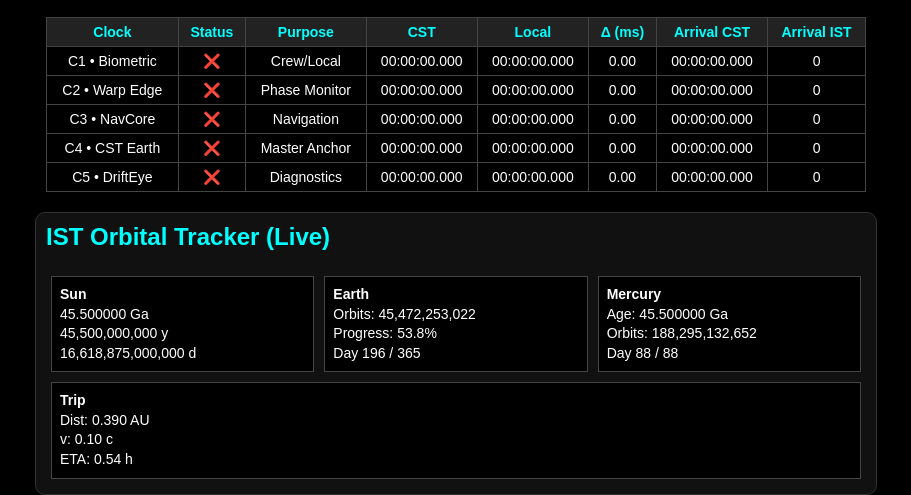
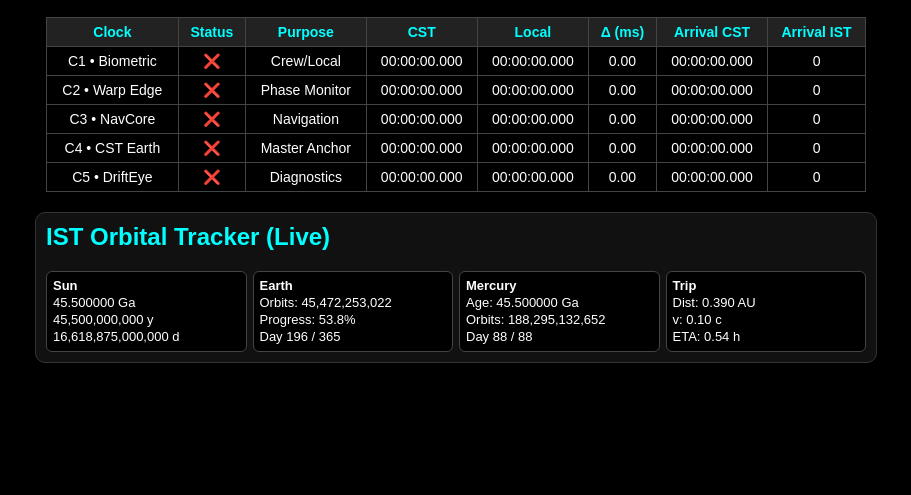
Before and after one commit to gabinoc67/interstellar-star-clock, a plain HTML site: page warp_simulator.html in a window 1280 px wide. Shown: the part 483-978 px from the top of the page, without its empty margins (184-1095 px from the left). After the commit the page ends 846 px from the top, so only its background shows below. Drawn offline with Linux system fonts and the light colour scheme.

Commit message:
Update warp_simulator.html

```diff
--- a/warp_simulator.html
+++ b/warp_simulator.html
@@ -142,16 +142,17 @@
       display: flex;
       justify-content: space-between;
       flex-wrap: wrap;
-      font-size: 14px;
-      line-height: 1.4;
+      gap: 6px;
     }
     .panel .grid > div {
       flex: 1;
       min-width: 180px;
-      margin: 5px;
+      padding: 6px;
+      font-size: 13px;
+      line-height: 1.3;
+      background: #000;
       border: 1px solid #444;
-      padding: 8px;
-      background: #000;
+      border-radius: 6px;
     }
   </style>
 </head>
```
